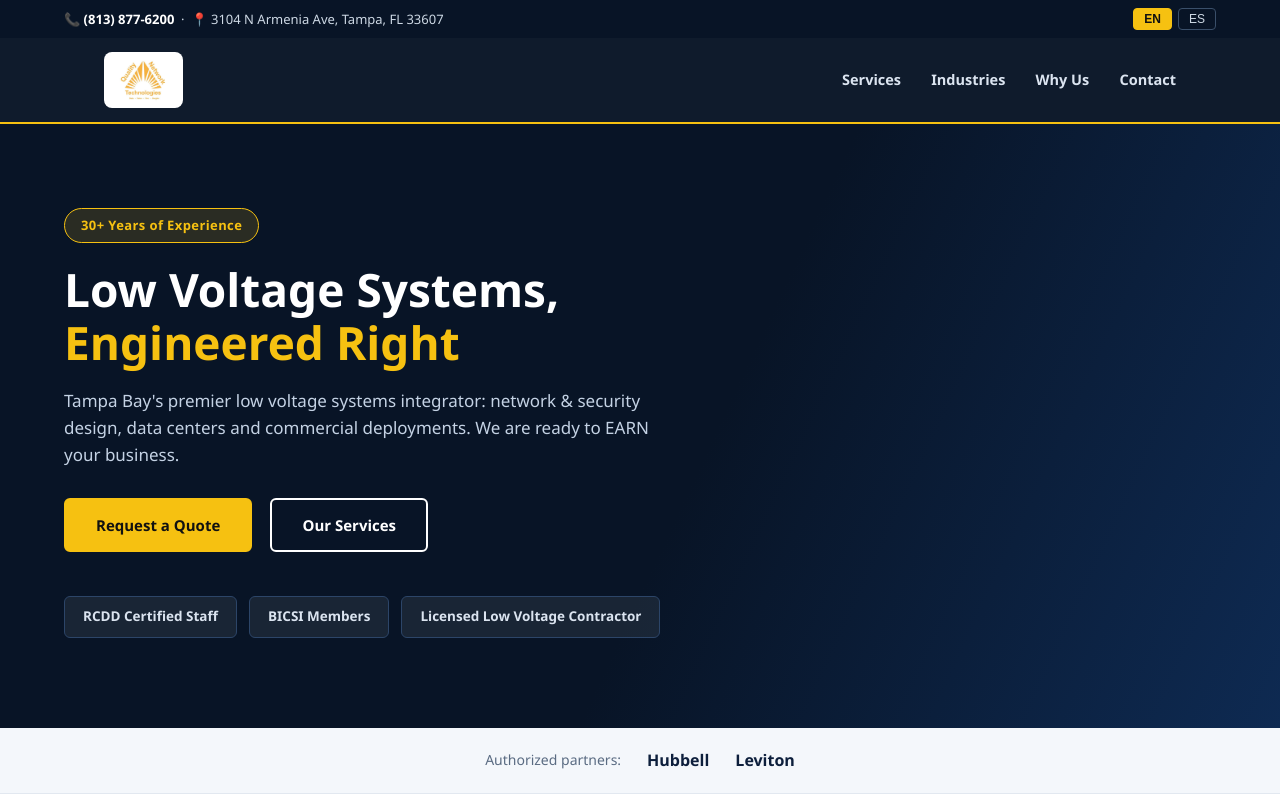
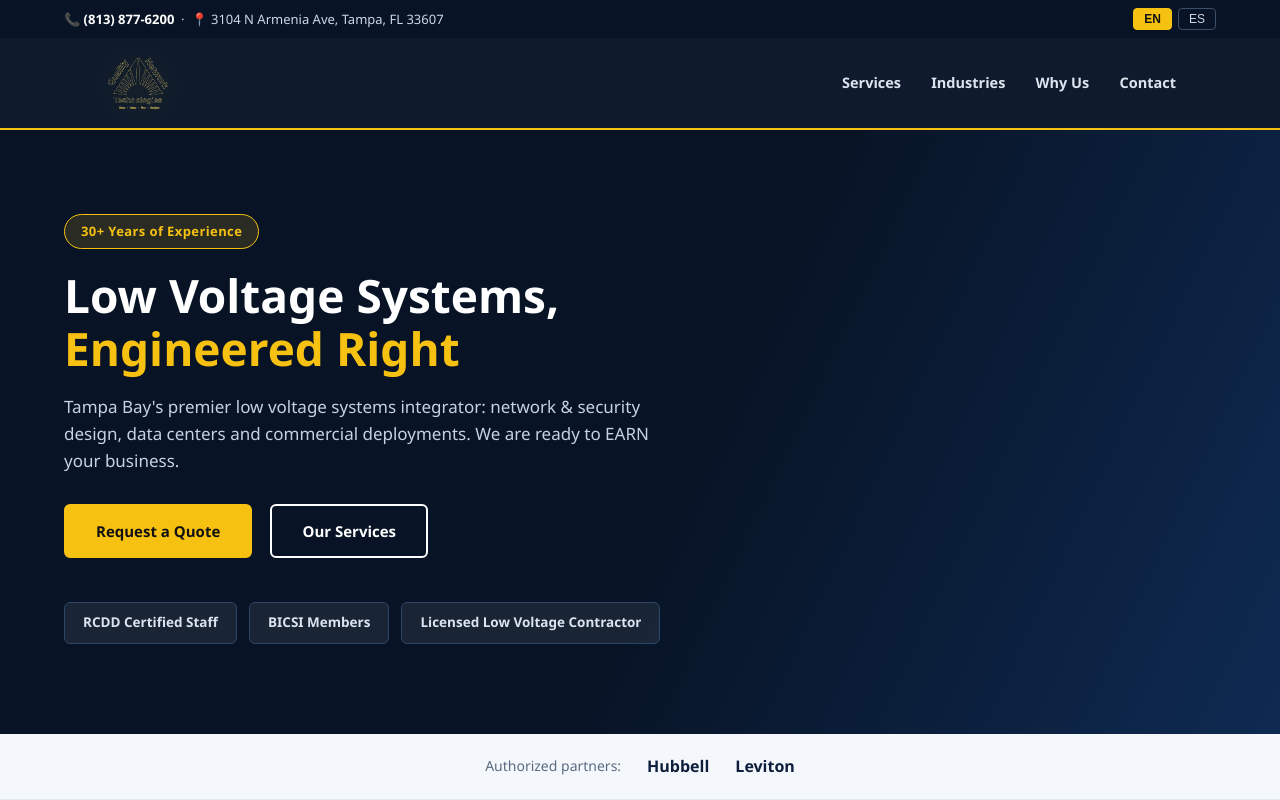
Before and after one commit to lmanzano86-ui/demo-qualitynetwork, a plain HTML site: page index.html in a window 1280 px wide. Shown: the top 800 px of the page. Drawn offline with Linux system fonts and the light colour scheme.

Commit message:
Logo sin fondo con resplandor dorado

```diff
--- a/index.html
+++ b/index.html
@@ -14,8 +14,8 @@ body{font-family:'Segoe UI',Arial,Helvetica,sans-serif;color:#1c2b3a;line-height
 .lang button.on{background:var(--gold);border-color:var(--gold);color:#111;font-weight:700}
 nav{background:rgba(8,20,38,.97);position:sticky;top:0;z-index:50;border-bottom:2px solid var(--gold)}
 nav .wrap{max-width:1200px;margin:auto;display:flex;justify-content:space-between;align-items:center;padding:14px 5%}
-.logo{display:inline-flex;align-items:center;background:#fff;border-radius:8px;padding:5px 14px;text-decoration:none}
-.logo img{height:46px;display:block}
+.logo{display:inline-flex;align-items:center;text-decoration:none;background:none;padding:0}
+.logo img{height:62px;display:block;filter:drop-shadow(0 0 16px rgba(246,193,17,.35))}
 nav .links a{color:#dbe4f0;text-decoration:none;margin-left:26px;font-size:14.5px;font-weight:600}
 nav .links a:hover{color:var(--gold)}
 .btn{display:inline-block;background:var(--gold);color:#111;font-weight:800;padding:13px 30px;border-radius:6px;text-decoration:none;font-size:15px;border:2px solid var(--gold)}
@@ -79,7 +79,7 @@ footer a{color:#cdd8e4;text-decoration:none}
 </div></div>
 
 <nav><div class="wrap">
-<a class="logo" href="#"><img src="imgs/logo.jpg" alt="Quality Network Technologies"></a>
+<a class="logo" href="#"><img src="imgs/logo.png" alt="Quality Network Technologies"></a>
 <div class="links">
 <a href="#services" data-es="Servicios" data-en="Services">Services</a>
 <a href="#industries" data-es="Industrias" data-en="Industries">Industries</a>
```
Also changed, not shown: imgs/logo.png (added).
